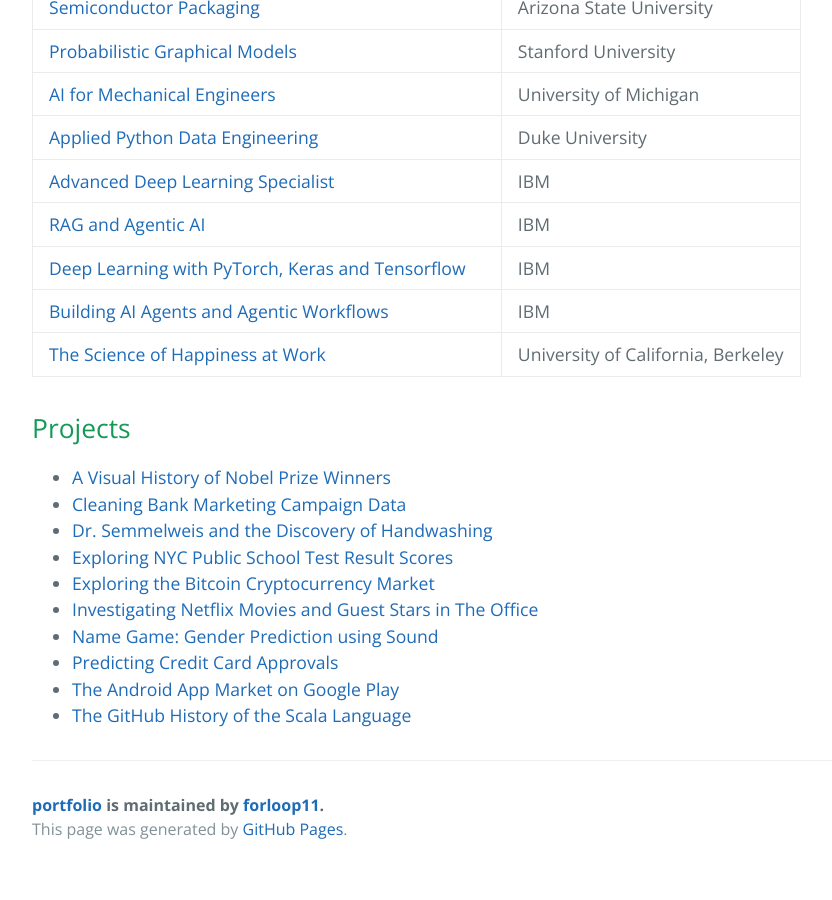
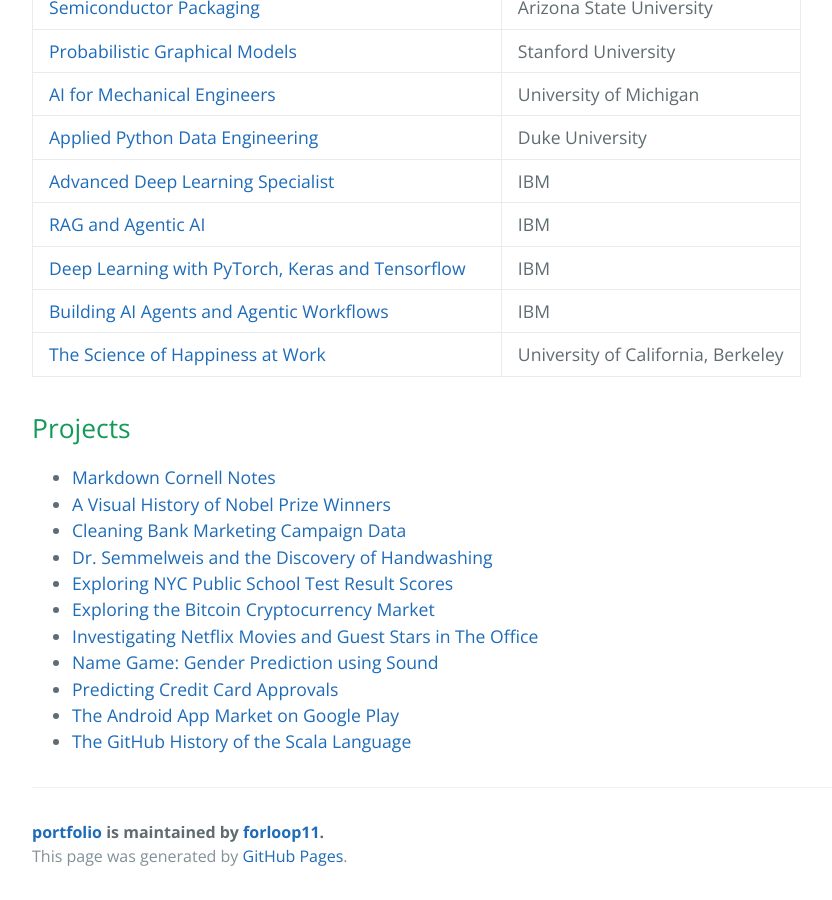
Before and after one commit to forloop11/portfolio, a Jekyll site: the page built from index.md, in a window 1280 px wide and 900 px high, scrolled down 2379 px. Shown: the whole window, without its empty margins (192-1024 px from the left). Built offline with Jekyll 4.4.1, drawn with Linux system fonts in a browser that asks for light colours; our own code applies the rules of GitHub Pages for plain Markdown files; before the commit the page ends 3252 px from its top, so only the background shows below that.

Commit message:
Add Markdown Cornell Notes project link

```diff
--- a/index.md
+++ b/index.md
@@ -66,6 +66,7 @@
 
 ## Projects
 
+* [Markdown Cornell Notes](https://github.com/forloop11/markdown-cornell-notes)
 * [A Visual History of Nobel Prize Winners](https://app.datacamp.com/workspace/w/ef91c9a9-4d2a-4b2e-864e-80e664591006)
 * [Cleaning Bank Marketing Campaign Data](https://app.datacamp.com/workspace/w/ad74b952-aebc-41e0-a56d-b4ea1ea411fe/)
 * [Dr. Semmelweis and the Discovery of Handwashing](https://app.datacamp.com/workspace/w/b946c928-c8f0-460b-9928-e752829ea351)
```
